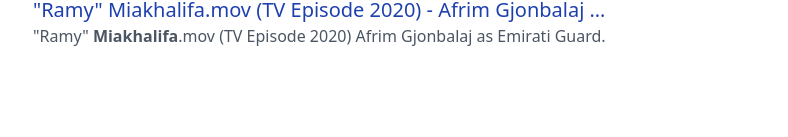
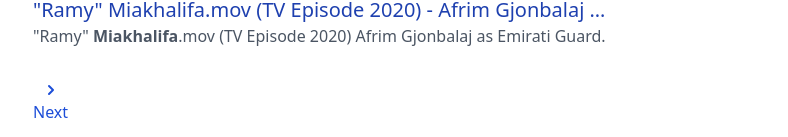
Before and after one commit to enpvivek/gSearch, a Next.js app: page /search in a window 1280 px wide. Shown: the part 1489-1626 px from the top of the page, without its empty margins (175-963 px from the left). Before the commit the page ends 1569 px from the top, so only its background shows below. Built offline with nearby package versions, Linux system fonts and the light colour scheme; no server answers.

Commit message:
create pagination component

```diff
--- /dev/null
+++ b/components/PaginationButtons.js
@@ -0,0 +1,39 @@
+import React from "react";
+import Link from "next/link";
+import { useRouter } from "next/router";
+import { ChevronLeftIcon, ChevronRightIcon } from "@heroicons/react/solid";
+
+const PaginationButtons = () => {
+  const router = useRouter();
+  const startIndex = Number(router.query.start) || 1;
+  return (
+    <div className="text-blue-700 flex px-9 pb-4 justify-between sm:justify-start sm:space-x-44 sm:px-0">
+      {startIndex > 10 && (
+        <Link
+          href={`search?term=${router.query.term}&searchType=${
+            router.query.searchType
+          }&start=${startIndex - 10}`}
+        >
+          <div className="cursor-pointer flex flex-col items-center hover:underline">
+            <ChevronLeftIcon className="h-5" />
+            <p>Preious</p>
+          </div>
+        </Link>
+      )}
+      {startIndex < 90 && (
+        <Link
+          href={`search?term=${router.query.term}&searchType=${
+            router.query.searchType
+          }&start=${startIndex + 10}`}
+        >
+          <div className="cursor-pointer flex flex-col items-center hover:underline">
+            <ChevronRightIcon className="h-5" />
+            <p>Next</p>
+          </div>
+        </Link>
+      )}
+    </div>
+  );
+};
+
+export default PaginationButtons;
--- a/components/SearchResults.js
+++ b/components/SearchResults.js
@@ -1,6 +1,7 @@
 import React from "react";
 import Parser from "html-react-parser";
-//import PaginationButtons from "./PaginationButtons";
+import PaginationButtons from "./PaginationButtons";
+
 
 export default function SearchResults({ results }) {
   return (
@@ -28,7 +29,7 @@
         </div>
       ))}
 
-      {/* <PaginationButtons /> */}
+      <PaginationButtons />
     </div>
   );
 }
--- a/pages/search.js
+++ b/pages/search.js
@@ -28,6 +28,7 @@
 export default search;
 
 export async function getServerSideProps(context) {
+  const startIndex = context.query.start || "1"
   const mockData = true;
   const data = mockData
     ? Response
@@ -36,7 +37,7 @@
           process.env.GSEARCH_API_KEY
         }&cx=${process.env.CONTEXT_KEY}&q=${context.query.term}${
           context.query.searchType && "&searchType=image"
-        }`
+        } &start=${startIndex}`
       ).then((response) => response.json());
   return {
     props: {
```
